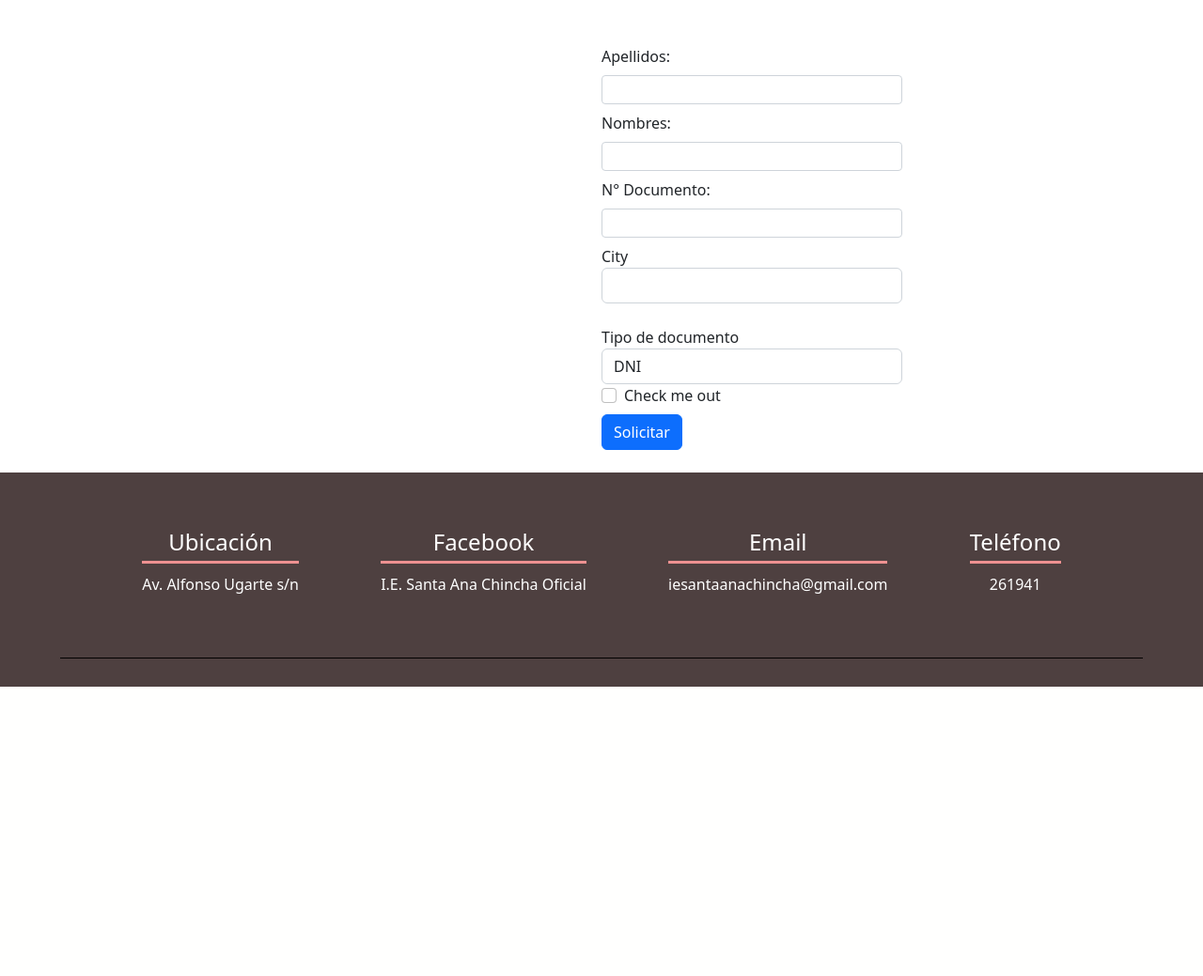
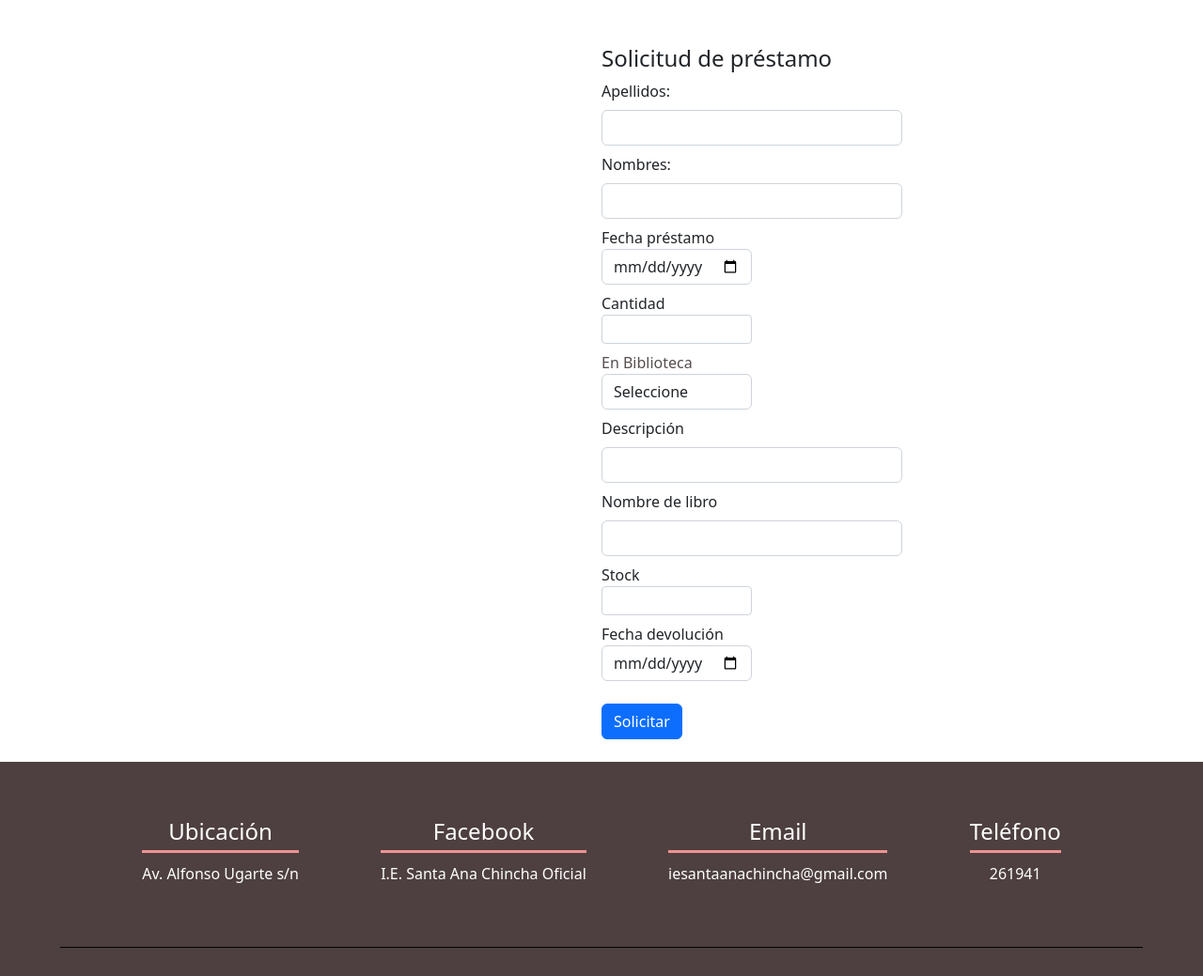
Before and after one commit to Jimena-cs28/sistemabiblioteca, a PHP site: page /views/usuario/detallelibro.php in a window 1280 px wide. Shown: the part 100-1139 px from the top of the page at 94% size. Before the commit the page ends 831 px from the top, so only its background shows below. Run offline with PHP 8.4, Linux system fonts and the light colour scheme; data that the repository does not hold is empty.

Commit message:
modificaciones

```diff
--- a/views/usuario/detallelibro.php
+++ b/views/usuario/detallelibro.php
@@ -32,8 +32,9 @@
       <a href="./user.php"><img class="img" src="../../img/logo2.png" alt="logo"></a>
 
         <h6>"Una santanina, una señorita de éxito"</h6>
-        <a class="btn btn-outline-dark" href="">Historial</a>
-        <a class="btn btn-outline-dark" href="./index.php">Cerrar sesión</a>
+        <a class="btn btn-outline-dark" href="../../views/usuario/historialuser.php">Historial</a>
+        <a class="btn btn-outline-dark" href="../../controller/usuario.controller.php?operacion=destroy">Cerrar sesión</a>
+
 
     </nav>
 
@@ -43,45 +44,65 @@
         </div>
         <div>
         <form>
-  <div class="form-row mt-4">
+        <div class="form-row mt-4">
+          <h4>Solicitud de préstamo</h4>
     <div class="form-group col-md-6">
       <label for="apellidos" class="form-label bold">Apellidos:</label>
-      <input type="text" class="form-control form-control-sm" id="apellidos">
+      <input type="text" class="form-control" id="apellidos">
     </div>
+
     <div class="form-group col-md-6 mt-2">
       <label for="nombres" class="form-label bold">Nombres:</label>
-      <input type="text" class="form-control form-control-sm" id="nombres">
+      <input type="text" class="form-control" id="nombres">
     </div>
+
+
+  <div class="form-group col-md-3 mt-2">
+    <label for="fechaprestamo" >Fecha préstamo</label>
+    <input type="date" class="form-control" id="fechaprestamo">
   </div>
+
+  <div class="form-group col-md-3 mt-2">
+      <label for="">Cantidad</label>
+      <input type="number" class="form-control form-control-sm" id="cantidad">
+    </div>
+
+  <div class="form-group col-md-3 mt-2">
+   <label for="" style="color:#574E4E;">En Biblioteca</label>
+   <select class="form-control" required="" data-placement="top" id="enbiblioteca">
+    <option value="">Seleccione</option>
+    <option value="SI">Sí</option>
+    <option value="NO">No</option>
+  </select>
+  </div>
+
   <div class="form-group col-md-6 mt-2">
-    <label for="nrodocumento" class="form-label color-dark">N° Documento: </label>
-    <input type="text" class="form-control form-control-sm" id="nrodocumento" maxlength="8">
+      <label for="descripcion" class="form-label bold">Descripción</label>
+      <input type="text" class="form-control" id="descripcion">
   </div>
-  <div class="form-row">
-    <div class="form-group col-md-6 mt-2">
-      <label for="inputCity">City</label>
-      <input type="text" class="form-control" id="inputCity">
+
+  <div class="form-group col-md-6 mt-2">
+      <label for="nombrelibro" class="form-label bold">Nombre de libro</label>
+      <input type="text" class="form-control" id="nombrelibro">
     </div>
-    <div class="form-group col-md-6 mt-4">
-      <label for="inputState">Tipo de documento</label>
-      <select id="inputState" class="form-control">
-        <option selected>DNI</option>
-      </select>
+
+    <div class="form-group col-md-3 mt-2">
+      <label for="">Stock</label>
+      <input type="number" class="form-control form-control-sm" id="stock">
     </div>
+
+    <div class="form-group col-md-3 mt-2">
+    <label for="fechadevolucion" >Fecha devolución</label>
+    <input type="date" class="form-control" id="fechadevolucion">
   </div>
-  <div class="form-group">
-    <div class="form-check">
-      <input class="form-check-input" type="checkbox" id="gridCheck">
-      <label class="form-check-label" for="gridCheck">
-        Check me out
-      </label>
-    </div>
-  </div>
-  <div class="mt-2 mb-4">
+
+
+  <div class="mt-4 mb-4">
   <button type="submit" class="btn btn-primary">Solicitar</button>
   </div>
 </form>
     </div>
+  </div>
     </section>
 
     <footer id="foot">
--- a/views/usuario/user.php
+++ b/views/usuario/user.php
@@ -32,7 +32,7 @@ if (!isset($_SESSION['login']) || !$_SESSION['login']['status']){
     <nav>
         <img class="img" src="../../img/logo2.png" alt="logo">
         <h6>"Una santanina, una señorita de éxito"</h6>
-        <a class="btn btn-outline-dark" href=" ">Historial</a>
+        <a class="btn btn-outline-dark" href="../../views/usuario/historialuser.php">Historial</a>
         <a class="btn btn-outline-dark" href="../../controller/usuario.controller.php?operacion=destroy">Cerrar sesión</a>
         <?php echo $_SESSION["login"]["nombres"]?>
 			</p>
```
Also changed, not shown: views/usuario/historialuser.php (added, +51 -0 lines).
